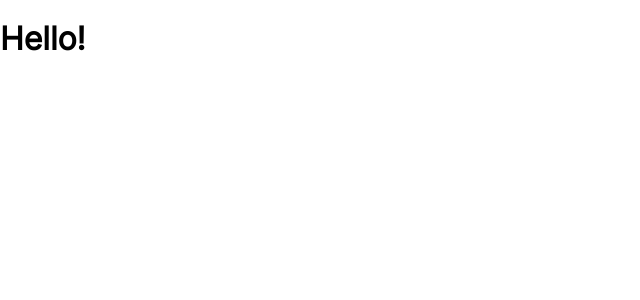
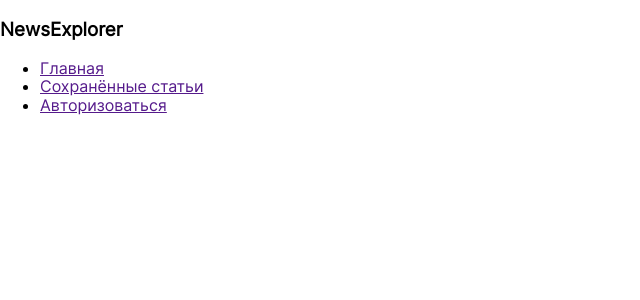
Before and after one commit to Vladimir-art/news-explorer-frontend, a React (Create React App) app: page / in a window 1280 px wide. Shown: the top 300 px of the page, without its empty margins (0-640 px from the left). Built offline with nearby package versions, Linux system fonts and the light colour scheme.

Commit message:
Add react-router-dom & create header.css

```diff
--- a/package.json
+++ b/package.json
@@ -8,6 +8,7 @@
     "@testing-library/user-event": "^12.1.10",
     "react": "^17.0.1",
     "react-dom": "^17.0.1",
+    "react-router-dom": "^5.2.0",
     "react-scripts": "4.0.0",
     "web-vitals": "^0.2.4"
   },
--- a/src/components/App/App.js
+++ b/src/components/App/App.js
@@ -1,11 +1,10 @@
 import React from 'react';
+import Header from '../Header/Header';
 
 function App() {
   return (
     <div className="page">
-      <header className="App-header">
-        <h1>Hello!</h1>
-      </header>
+      <Header />
     </div>
   );
 }
--- /dev/null
+++ b/src/components/Header/Header.js
@@ -0,0 +1,23 @@
+import React from 'react';
+import { Link } from 'react-router-dom';
+
+function Header() {
+  return (
+    <header className="header">
+      <h3 className="header__text">NewsExplorer</h3>
+      <ul className="header__list">
+        <li className="header__links">
+          <Link className="header__link">Главная</Link>
+        </li>
+        <li className="header__links">
+          <Link className="header__link">Сохранённые статьи</Link>
+        </li>
+        <li className="header__links header__links_logged">
+          <Link className="header__link">Авторизоваться</Link>
+        </li>
+      </ul>
+    </header>
+  );
+}
+
+export default Header;
--- a/src/index.css
+++ b/src/index.css
@@ -1,3 +1,4 @@
 @import url(./vendor/normalize.css);
 @import url(./vendor/fonts/fonts.css);
 @import url(./components/App/App.css);
+@import url(./components/Header/Header.css);
--- a/src/index.js
+++ b/src/index.js
@@ -1,12 +1,15 @@
 import React from 'react';
 import ReactDOM from 'react-dom';
+import { BrowserRouter } from 'react-router-dom';
 import './index.css';
 import App from './components/App/App';
 import reportWebVitals from './reportWebVitals';
 
 ReactDOM.render(
   <React.StrictMode>
-    <App />
+    <BrowserRouter>
+      <App />
+    </BrowserRouter>
   </React.StrictMode>,
   document.getElementById('root')
 );
```
Also changed, not shown: src/components/Header/Header.css (added), 2 other files (tests, documents, lock files or other folders).
